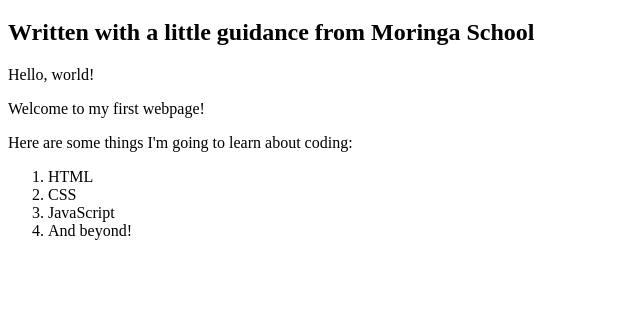
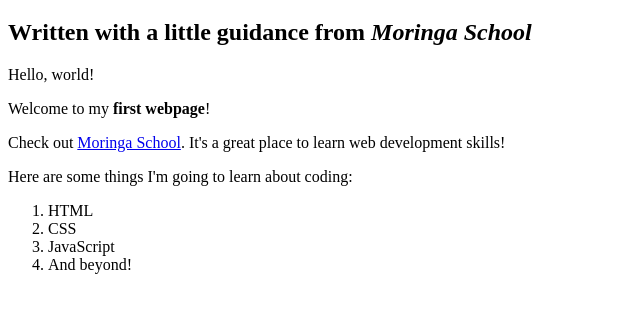
Before and after one commit to jamesutu/FEB_HTML_PRACTICE, a plain HTML site: page my-first-webpage.html in a window 1280 px wide. Shown: the part 61-374 px from the top of the page, without its empty margins (0-640 px from the left). Drawn offline with Linux system fonts and the light colour scheme.

Commit message:
add inline elements

```diff
--- a/my-first-webpage.html
+++ b/my-first-webpage.html
@@ -5,9 +5,10 @@
   </head>
   <body>
     <h1>My First Webpage</h1>
-    <h2>Written with a little guidance from Moringa School</h2>
+    <h2>Written with a little guidance from <em>Moringa School</em></h2>
     <p>Hello, world!</p>
-    <p>Welcome to my first webpage!</p>
+    <p>Welcome to my <strong>first webpage</strong>!</p>
+    <p>Check out <a href="http://moringaschool.com/">Moringa School</a>. It's a great place to learn web development skills!</p>
     <p>Here are some things I'm going to learn about coding:</p>
     <ol>
         <li>HTML</li>
```
